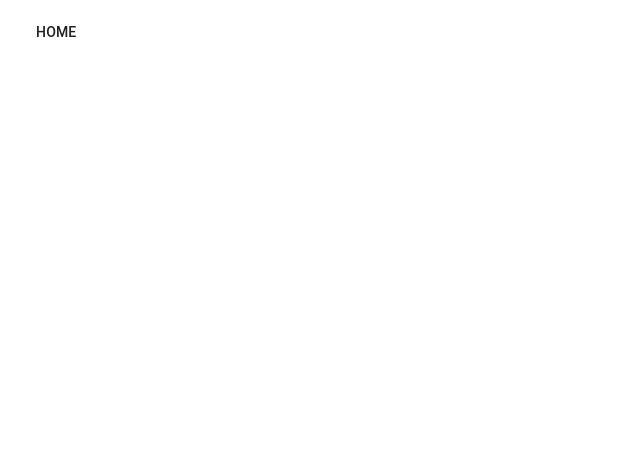
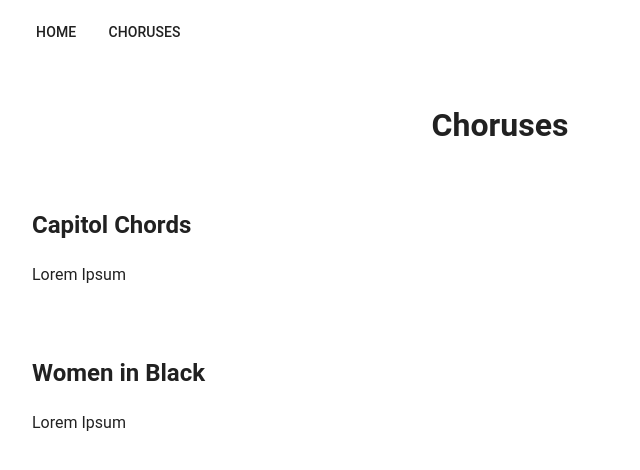
Before and after one commit to LifeShouldBeAMusical/berlin-barbershop, a Vue app: page /chorus in a window 1280 px wide. Before the commit this address had no page. Shown: the top 470 px of the page, without its empty margins (0-640 px from the left). Built offline with nearby package versions, Linux system fonts and the light colour scheme.

Commit message:
Choruses

```diff
--- a/src/component/MenuBar.vue
+++ b/src/component/MenuBar.vue
@@ -4,6 +4,7 @@
 	<v-app-bar flat>
 		<v-toolbar-title>
 			<v-btn href="/">Home</v-btn>
+			<v-btn href="/chorus">Choruses</v-btn>
 		</v-toolbar-title>
 	</v-app-bar>
 </template>
--- a/src/router/index.ts
+++ b/src/router/index.ts
@@ -7,6 +7,10 @@ const router = createRouter({
 			path: '/',
 			component: () => import('../views/HomeView.vue'),
 		},
+		{
+			path: '/chorus',
+			component: () => import('../views/ChorusView.vue'),
+		},
 	],
 })
 
--- /dev/null
+++ b/src/views/ChorusView.vue
@@ -0,0 +1,23 @@
+<script setup lang="ts"></script>
+
+<template>
+	<div id="chorus-view">
+		<h1>Choruses</h1>
+		<v-container class="chorus-container">
+			<h2>Capitol Chords</h2>
+			<p>Lorem Ipsum</p>
+		</v-container>
+		<v-container class="chorus-container">
+			<h2>Women in Black</h2>
+			<p>Lorem Ipsum</p>
+		</v-container>
+	</div>
+</template>
+
+<style lang="scss">
+#chorus-view {
+	h1 {
+		text-align: center;
+	}
+}
+</style>
```
